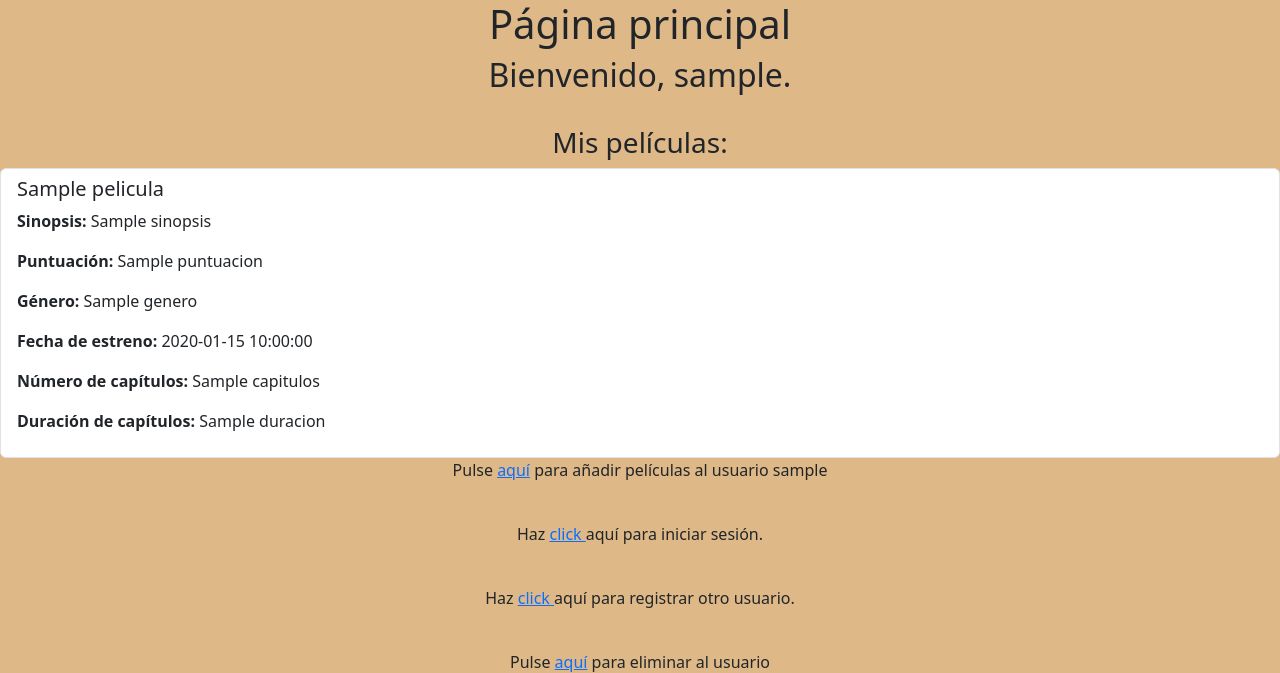
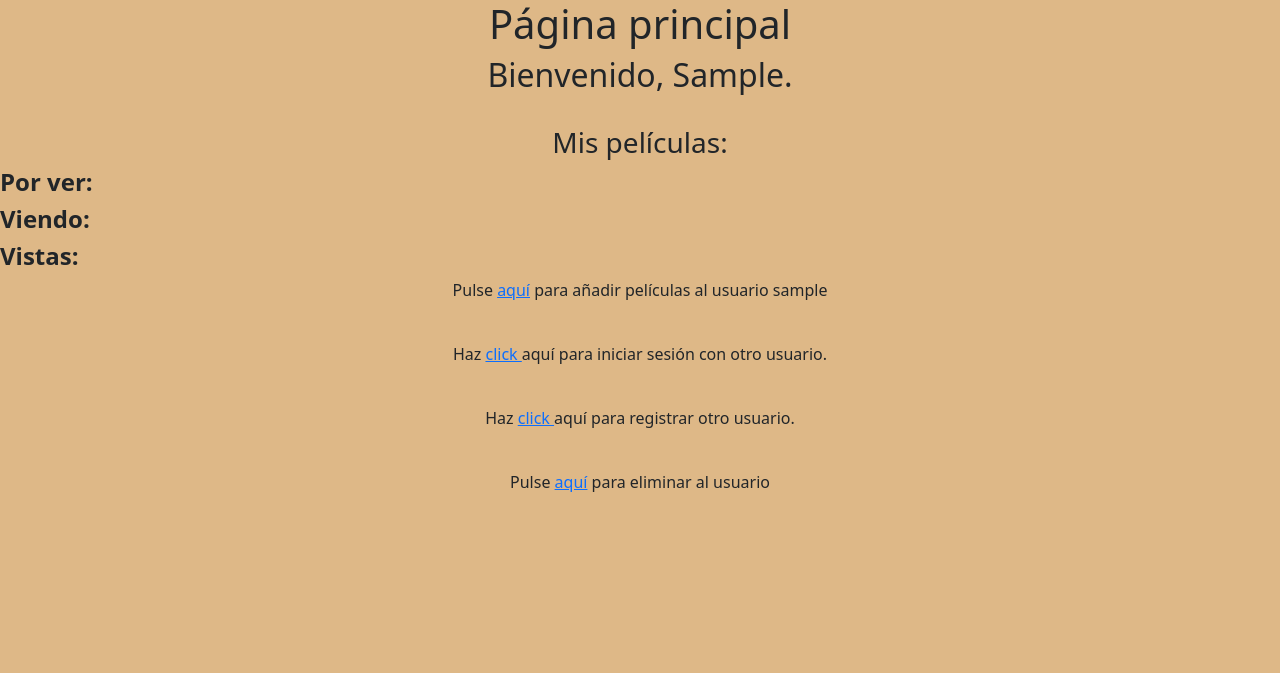
Before and after one commit to Carlos5Noob/Proyecto-Flask, a Flask app: template templates/home.html in a window 1280 px wide. Shown: the top 673 px of the page. Run offline with Flask 3, Linux system fonts and the light colour scheme; the template is opened without the code that fills it: most values are stand-ins (such as "Sample title", 1, 10 or a date in 2020).

Commit message:
peliculas diferenciadas por categoria añadido

```diff
--- a/app.py
+++ b/app.py
@@ -61,6 +61,8 @@
         fecha = request.form['fecha']
         capitulos = request.form['capitulos']
         duracion = request.form['duracion']
+        categoria = request.form['categoria']
+
         username = session['username']
         nueva_pelicula = {
             "pelicula": pelicula,
@@ -69,7 +71,8 @@
             "genero": genero,
             "fecha": fecha,
             "capitulos": capitulos,
-            "duracion": duracion
+            "duracion": duracion,
+            "categoria": categoria
         }
 
         users[username]['peliculas'].append(nueva_pelicula)
--- a/templates/home.html
+++ b/templates/home.html
@@ -16,12 +16,15 @@
 
 {% else %}
 
-    <h2 class="text-center">Bienvenido, {{ username }}. </h2> <br>
+    <h2 class="text-center">Bienvenido, {{ username | capitalize }}. </h2> <br>
     <h3 class="text-center">Mis películas:</h3>
 
     {% if peliculas %}
+
         <ul class="list-group">
+            <h4><strong>Por ver:</strong></h4>
             {% for pelicula in peliculas %}
+                {% if pelicula['categoria'] == 'por_ver' %}
                     <li class="list-group-item">
                         <h5>{{ pelicula['pelicula'] }}</h5>
                         <p><strong>Sinopsis:</strong> {{ pelicula['sinopsis'] }}</p>
@@ -31,15 +34,51 @@
                         <p><strong>Número de capítulos:</strong> {{ pelicula['capitulos'] }}</p>
                         <p><strong>Duración de capítulos:</strong> {{ pelicula['duracion'] }}</p>
                     </li>
+                {% endif %}
             {% endfor %}
         </ul>
+
+        <ul class="list-group">
+            <h4><strong>Viendo:</strong></h4>
+            {% for pelicula in peliculas %}
+                {% if pelicula['categoria'] == 'viendo' %}
+                    <li class="list-group-item">
+                        <h5>{{ pelicula['pelicula'] }}</h5>
+                        <p><strong>Sinopsis:</strong> {{ pelicula['sinopsis'] }}</p>
+                        <p><strong>Puntuación:</strong> {{ pelicula['puntuacion'] }}</p>
+                        <p><strong>Género:</strong> {{ pelicula['genero'] }}</p>
+                        <p><strong>Fecha de estreno:</strong> {{ pelicula['fecha'] }}</p>
+                        <p><strong>Número de capítulos:</strong> {{ pelicula['capitulos'] }}</p>
+                        <p><strong>Duración de capítulos:</strong> {{ pelicula['duracion'] }}</p>
+                </li>
+                {% endif %}
+            {% endfor %}
+        </ul>
+
+        <ul class="list-group">
+            <h4><strong>Vistas:</strong></h4>
+            {% for pelicula in peliculas %}
+                {% if pelicula['categoria'] == 'vistas' %}
+                    <li class="list-group-item">
+                        <h5>{{ pelicula['pelicula'] }}</h5>
+                        <p><strong>Sinopsis:</strong> {{ pelicula['sinopsis'] }}</p>
+                        <p><strong>Puntuación:</strong> {{ pelicula['puntuacion'] }}</p>
+                        <p><strong>Género:</strong> {{ pelicula['genero'] }}</p>
+                        <p><strong>Fecha de estreno:</strong> {{ pelicula['fecha'] }}</p>
+                        <p><strong>Número de capítulos:</strong> {{ pelicula['capitulos'] }}</p>
+                        <p><strong>Duración de capítulos:</strong> {{ pelicula['duracion'] }}</p>
+                    </li>
+                {% endif %}
+            {% endfor %}
+        </ul>
+
     {% else %}
         <p class="text-center">No hay películas</p> <br>
     {% endif %}
 
     <p class="text-center">Pulse <a href="{{ url_for('add_film') }}">aquí</a> para añadir películas al usuario {{ username }}</p>
     <br>
-    <p class="text-center">Haz <a class="text-center" href="{{ url_for('login') }}"> click </a> aquí para iniciar sesión. </p>
+    <p class="text-center">Haz <a class="text-center" href="{{ url_for('login') }}"> click </a> aquí para iniciar sesión con otro usuario. </p>
     <br>
     <p class="text-center">Haz  <a  href="{{ url_for('register') }}"> click </a> aquí para registrar otro usuario. </p>
     <br>
```
Also changed, not shown: templates/añadir_pelicula.html (+7 -0 lines). Lines whose indentation alone changed are shown as unchanged.
